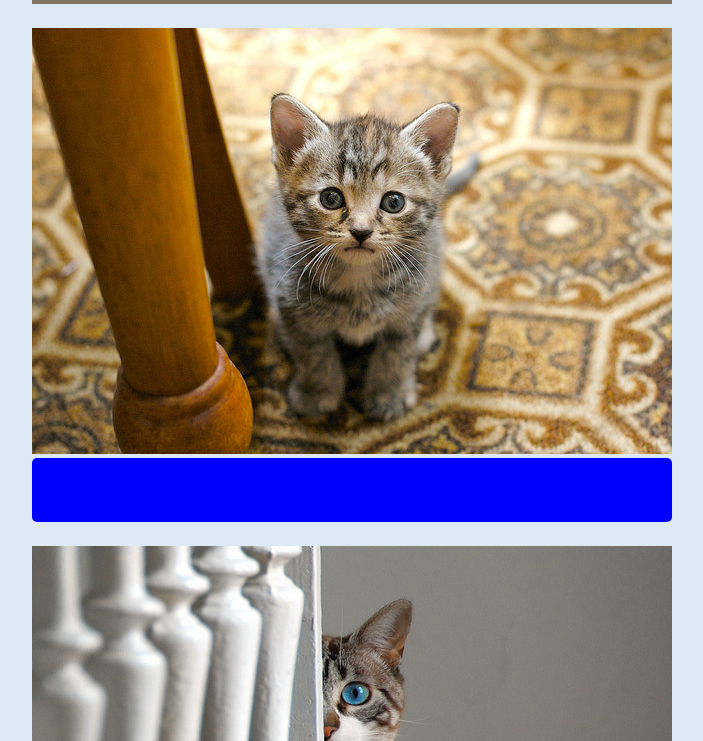
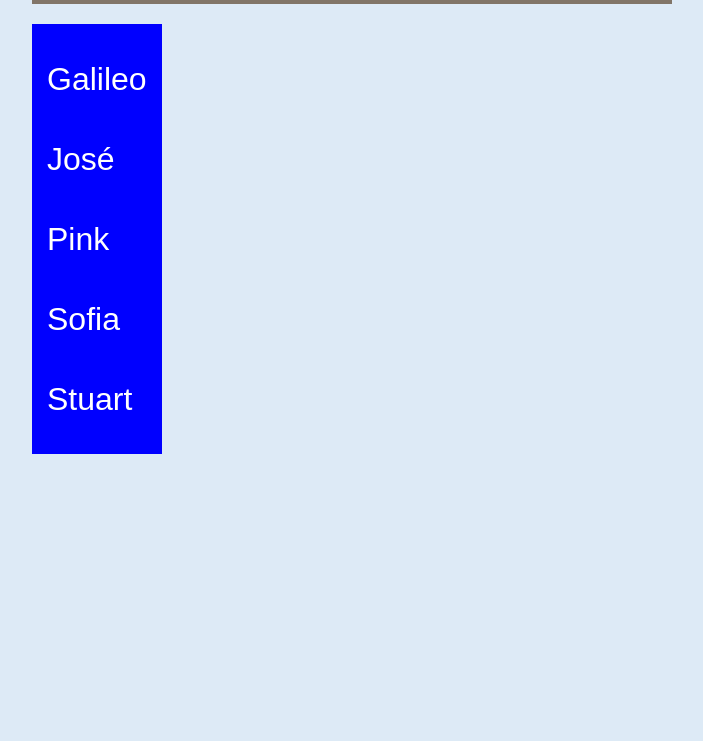
Before and after one commit to trepichio/cat-clicker, a plain HTML site: page index.html in a window 1280 px wide. Shown: the part 59-800 px from the top of the page, without its empty margins (288-991 px from the left). Drawn offline with Linux system fonts and the light colour scheme.

Commit message:
Added some new features, such as:  1-a sidebar containing a list of cats, listed by name  2-an area to display only the data of the selected cat  3-The number of clicks in the cat area is unique to each cat  Fixed click counter starting by 1 instead of 0

```diff
--- a/index.html
+++ b/index.html
@@ -10,7 +10,11 @@
     </head>
     <body>
     	<div class="header">Cat-Clicker APP</div>
-    	<div class="main-container"></div>
+		<aside class="nav">
+			<ul class="listCats"></ul>
+		</aside>
+		<div class="main-container">
+		</div>
 
     </body>
 </html>
--- a/src/css/style.css
+++ b/src/css/style.css
@@ -41,3 +41,27 @@ body {
 	    	   color : white;
 	       font-size : 2em;
 }
+
+.nav{
+			position : absolute;
+		 line-height : 5em;
+		 margin-top  : -12px;
+}
+
+.listCats {
+		  list-style : none;
+		   font-size : 2em;
+	background-color : blue;
+			 padding : 15px;
+			   color : white;
+}
+
+.listCats li:hover {
+			   color : blue;
+	background-color : orange;
+}
+
+.listCats li:active {
+			   color : orange;
+	background-color : blue;
+}
--- a/src/js/main.js
+++ b/src/js/main.js
@@ -1,31 +1,88 @@
 document.addEventListener( "DOMContentLoaded", function() {
-	var Cats = ['Stuart','Galileo'];
+	function Cat (i) {
+		this.name = catNames[i];
+		this.pic = 'src/img/cat_'+ i +'.jpg';
+		this.clickCount = 0;
+	}
 
-	for (var i=0; i < Cats.length; i++){
+	Cat.prototype.addImage = function() {
+
 		var img = document.createElement('IMG');
-		img.src = 'src/img/cat_'+i+'.jpg';
-		img.setAttribute('class', 'img');
+		img.src = this.pic;
+		img.className = 'img';
 
-		var $imgDiv = document.createElement('DIV');
-		$imgDiv.className = 'img-container';
-		$imgDiv.appendChild(img);
+		var div = document.createElement('DIV');
+		div.className = 'img-container';
+		div.setAttribute('id', this.name);
+		div.appendChild(img);
+		$main.appendChild(div);
+	};
 
-		var $clickCount = document.createElement('DIV');
-		$clickCount.className = 'click-counter';
-		$clickCount.id = "counter_"+ i;
-		$imgDiv.appendChild($clickCount);
+	Cat.prototype.addFoot = function() {
+		var div = document.createElement('DIV');
+		div.className = 'click-counter';
+		div.setAttribute('id', 'counter-'+this.name);
 
-		document.querySelector('.main-container').appendChild($imgDiv);
-		var clicks = 0;
+		var $imgDiv = document.querySelector('#'+this.name);
+		$imgDiv.appendChild(div);
 
-		$imgDiv.addEventListener('click', (function (c,i) {
+	};
+
+	Cat.prototype.addClick = function() {
+		var self = this;
+		document.querySelector('#'+self.name)
+			.addEventListener('click', function () {
+				var text = "No. Clicks: " + ++self.clickCount;
+				document.querySelector('#counter-'+self.name)
+					.innerHTML = text;
+			}, false);
+	};
+
+	Cat.prototype.show = function() {
+		hideAllCats();
+		document.querySelector('#'+this.name).style.display = "";
+		document.querySelector('#counter-'+this.name).style.display = "";
+	};
+
+	function hideAllCats () {
+		var allContainers = document.querySelectorAll('.img-container');
+		var allItems = document.querySelectorAll('.listCats li');
+		for (var x = 0; x < allContainers.length; x++){
+			allContainers[x].style.display = "none";
+			allItems[x].style.color = "white";
+		}
+	}
+
+	var catNames = [
+		'Stuart','Galileo','José','Sofia','Pink'
+	];
+	catNames = catNames.sort();
+
+	var $main = document.querySelector('.main-container');
+	var kitten = [];
+
+	for (each in catNames) {
+		var li = document.createElement('li');
+		li.innerHTML = catNames[each];
+		li.id = "item-" + each;
+		var $ul = document.querySelector('.listCats');
+		$ul.appendChild(li);
+
+		kitten[each] = new Cat(each);
+		kitten[each].addImage();
+		kitten[each].addFoot();
+		kitten[each].addClick();
+
+		li.addEventListener('click',(function (copyEach) {
 
 			return function(){
-				var text = "No. Clicks: " + c++;
-				document.querySelector('#counter_'+i)
-					.innerHTML = text;
-			}
-		})(clicks,i), false);
+				kitten[copyEach].show();
+				this.style.color = "green";
+
+			};
+		})(each));
 	}
 
+	hideAllCats();
+
 }, false);
```
